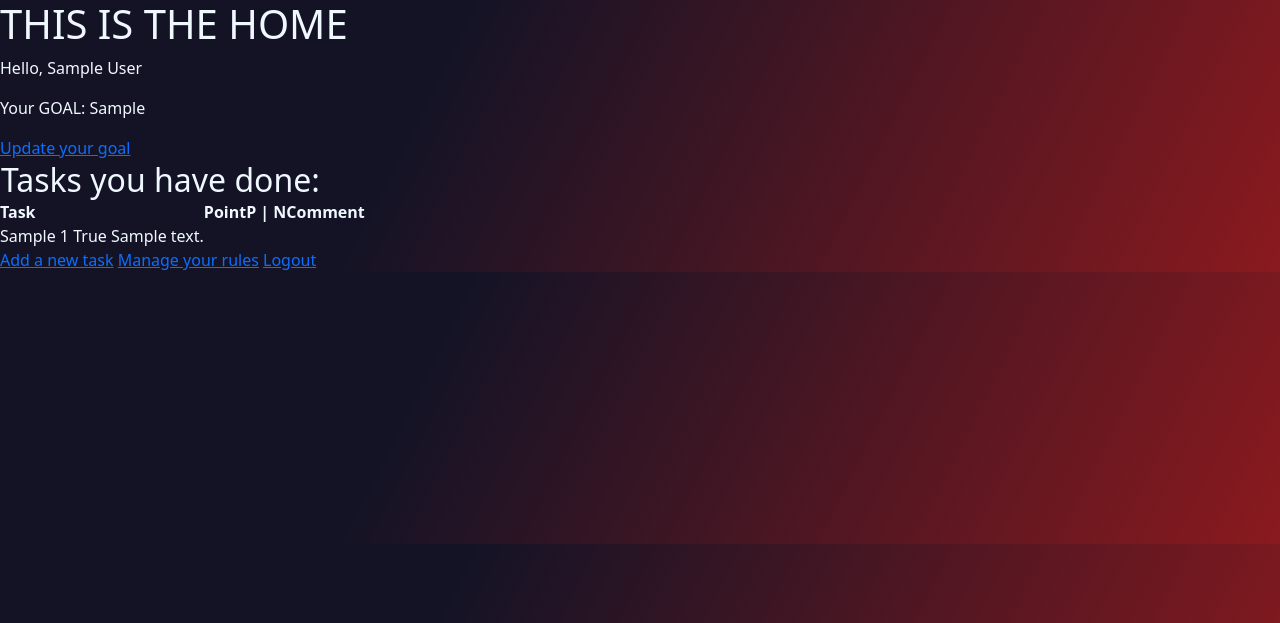
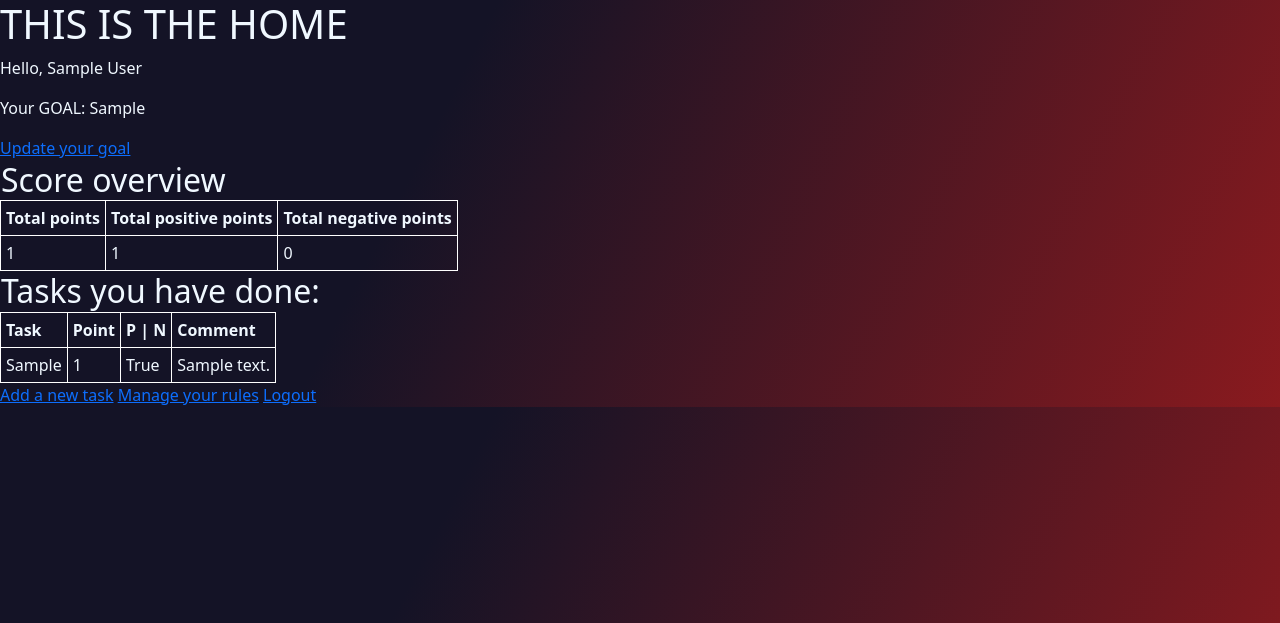
Before and after one commit to Lucas-Skank/do-not-procrastinate, a Flask app: page /home in a window 1280 px wide. Shown: the top 623 px of the page. Run offline with Flask 3, Linux system fonts and the light colour scheme; a user stored in the database is signed in; tables that the repository leaves empty hold one stand-in row (values such as "Sample post").

Commit message:
feat: add score overview in home and simple table style

```diff
--- a/app.py
+++ b/app.py
@@ -3,6 +3,7 @@
 from flask import Flask, redirect, render_template, request
 from flask_login import login_required, current_user, login_user, logout_user
 from models import User, Tasks, Rules, db, login
+from utils import sum_points, filter_positive, filter_negative
 
 
 app = Flask(__name__)
@@ -122,6 +123,24 @@ def home():
     # Get user tasks
     userdata["tasks"] = Tasks.query.filter_by(user_id=current_user.id).all()
 
+    # Get positive points
+    positive_tasks = filter_positive(userdata["tasks"])
+
+    # Sum positive points
+    userdata["positive_points"] = sum_points(positive_tasks)
+
+    # Get negative points
+    negative_tasks = filter_negative(userdata["tasks"])
+
+    for t in negative_tasks:
+        print(t)
+
+    # Sum negative points
+    userdata["negative_points"] = sum_points(negative_tasks)
+
+    # Sum all user points
+    userdata["total_points"] = sum_points(userdata["tasks"])
+
     return render_template("home.html", userdata=userdata)
 
 
--- a/templates/home.html
+++ b/templates/home.html
@@ -8,6 +8,25 @@
 
         <p>Your GOAL: {{ userdata["goal"] }}</p>
         <a href="/goal">Update your goal</a>
+
+        <h2>Score overview</h2>
+        <table>
+                <thead>
+                        <tr>
+                                <th>Total points</th>
+                                <th>Total positive points</th>
+                                <th>Total negative points</th>
+                        </tr>
+                </thead>
+                <tbody>
+                        <tr>
+                                <td>{{ userdata["total_points"] }}</td>
+                                <td>{{ userdata["positive_points"] }}</td>
+                                <td>{{ userdata["negative_points"] }}</td>
+                        </tr>
+                </tbody>
+        </table>
+
 
         <h2>Tasks you have done:</h2>
         <table>
@@ -22,12 +41,11 @@
                 <tbody>
                         {% for task_row in userdata["tasks"] %}
                                 <tr>
-                                        <td>
-                                                {{ task_row["task"] }}
-                                                {{ task_row["point"] }}
-                                                {{ task_row["pn"] }}
-                                                {{ task_row["comment"] }}
-                                        </td>
+                                        <td>{{ task_row["task"] }}</td>
+                                        <td>{{ task_row["point"] }}</td>
+                                        <td>{{ task_row["pn"] }}</td>
+                                        <td>{{ task_row["comment"] }}</td>
+
                                 </tr>
                         {% endfor %}
                 </tbody>
--- a/templates/layout.html
+++ b/templates/layout.html
@@ -24,6 +24,20 @@
 		<!-- CSS file -->
 		<link href="/static/app.css" rel="stylesheet" />
 
+		<!-- PROVISORY STYLE FOR TABLE, REMOVE IT AND MAKE IT BETTER!!! -->
+		<style>
+     table, th, td {
+        border: 1px solid white;
+        border-collapse: collapse;
+     }
+     th, td {
+       padding: 5px;
+     }
+     th {
+        text-align: left;
+     }
+ 	  </style>
+
 		<title>Do Not Procrastinate</title>
 	</head>
 
--- /dev/null
+++ b/utils.py
@@ -0,0 +1,38 @@
+"""Helper functions for the app."""
+
+from typing import List
+from models import Tasks
+
+
+def sum_points(tasks: List[Tasks]) -> int:
+    """Sum all points for the given list of task instances from `Tasks`
+    table.
+
+    :param tasks: list of tasks from `Tasks` table
+    :return: total number of points rounded
+    """
+    total = 0
+    for row in tasks:
+        total += row.point
+
+    return round(total)
+
+
+def filter_positive(tasks: List[Tasks]) -> list:
+    """Filter tasks to return just positive ones.
+
+    :param tasks: list of tasks from `Tasks` table
+    :return: list of positive row values
+    """
+
+    return [t for t in tasks if t.pn]
+
+
+def filter_negative(tasks: List[Tasks]) -> list:
+    """Filter tasks to return just negative ones.
+
+    :param tasks: list of tasks from `Tasks` table
+    :return: list of negative row values
+    """
+
+    return [t for t in tasks if not t.pn]
```
